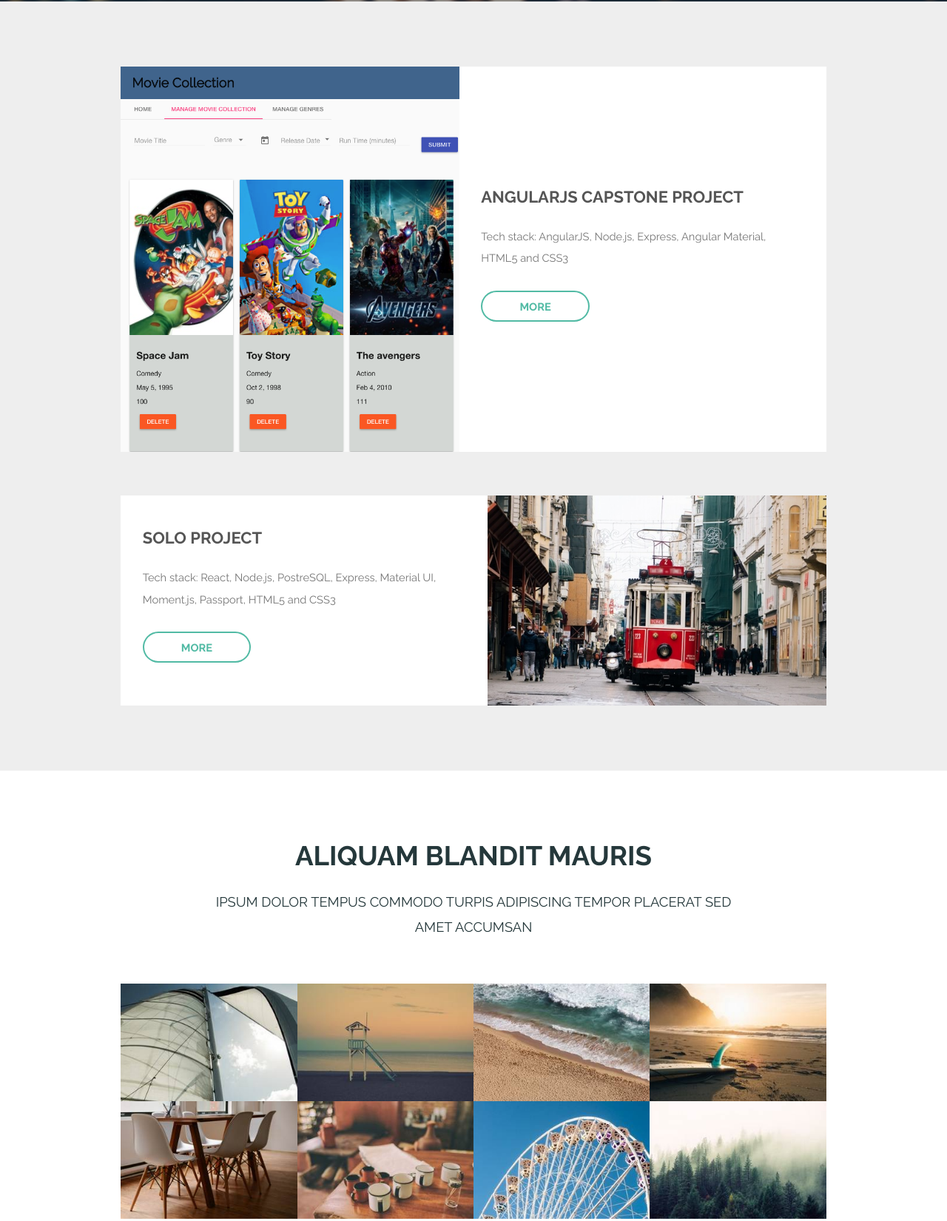
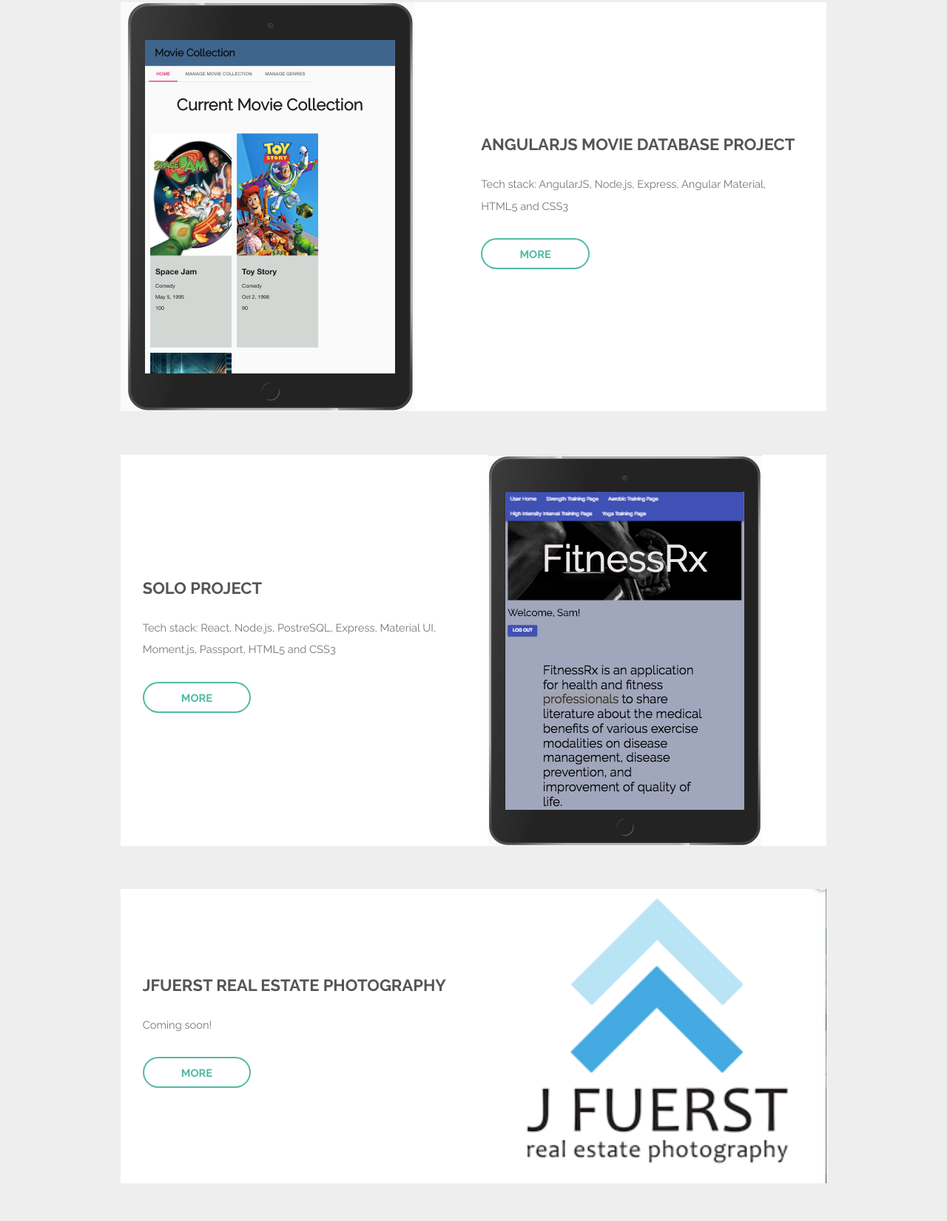
Before and after one commit to samvanderlinden/sam-vanderlinden.github.io, a plain HTML site: page index.html in a window 1280 px wide. Shown: the part 655-2306 px from the top of the page at 74% size. Drawn offline with Linux system fonts and the light colour scheme.

Commit message:
add pictures of projects

```diff
--- a/assets/css/main.css
+++ b/assets/css/main.css
@@ -3883,7 +3883,7 @@
 		background-color: #1E2832;
 		color: rgba(255, 255, 255, 0.75);
 		background-attachment: fixed;
-		background-image: url("images/overlay.png"), url("../../images/banner.jpg");
+		background-image: url("images/overlay.png"), url("../../images/sunset.JPG");
 		background-size: cover;
 		text-align: center;
 	}
--- a/index.html
+++ b/index.html
@@ -19,6 +19,7 @@
 		<!-- Header -->
 			<header id="header" class="alt">
 				<!-- <h1><a href="index.html">Sam Vanderlinden</a></h1> -->
+
 				<a href="#nav">Menu</a>
 			</header>
 
@@ -41,18 +42,18 @@
 					including HTML5, CSS3, Bootstrap, JavaScript, Node.js, Express, AngularJS, React, MongoDB,
 					PostgreSQL, Material UI and Angular Material.
 				</p>
-				<ul class="actions">
+				<!-- <ul class="actions">
 					<li><a href="#" class="button big special">Learn More</a></li>
-				</ul>
+				</ul> -->
 			</section>
 
 		<!-- One -->
 			<section id="one" class="wrapper style1">
 				<div class="inner">
 					<article class="feature left">
-						<span class="image"><img src="images/movieDatabase.png" alt="" /></span>
+						<span class="image"><img src="images/angularCapstone.png" alt="" /></span>
 						<div class="content">
-							<h2>AngularJS capstone project</h2>
+							<h2>AngularJS movie database project</h2>
 							<p>Tech stack: AngularJS, Node.js, Express, Angular Material, HTML5 and CSS3</p>
 							<ul class="actions">
 								<li>
@@ -62,7 +63,7 @@
 						</div>
 					</article>
 					<article class="feature right">
-						<span class="image"><img src="images/pic02.jpg" alt="" /></span>
+						<span class="image"><img src="images/Screen Shot 2018-06-18 at 9.52.59 PM.png" alt="" /></span>
 						<div class="content">
 							<h2>Solo project</h2>
 							<p>Tech stack: React, Node.js, PostreSQL, Express, Material UI, Moment.js, Passport, HTML5 and CSS3</p>
@@ -73,11 +74,23 @@
 							</ul>
 						</div>
 					</article>
+					<article class="feature right">
+							<span class="image"><img src="images/Screen Shot 2018-06-18 at 10.00.00 PM.png" alt="" /></span>
+							<div class="content">
+								<h2>JFuerst Real Estate Photography</h2>
+								<p>Coming soon!</p>
+								<ul class="actions">
+									<li>
+										<a href="#" class="button alt">More</a>
+									</li>
+								</ul>
+							</div>
+						</article>
 				</div>
 			</section>
 
 		<!-- Two -->
-			<section id="two" class="wrapper special">
+			<!-- <section id="two" class="wrapper special">
 				<div class="inner">
 					<header class="major narrow">
 						<h2>Aliquam Blandit Mauris</h2>
@@ -97,10 +110,10 @@
 						<li><a href="#" class="button big alt">Tempus Aliquam</a></li>
 					</ul>
 				</div>
-			</section>
+			</section> -->
 
 		<!-- Three -->
-			<section id="three" class="wrapper style3 special">
+			<!-- <section id="three" class="wrapper style3 special">
 				<div class="inner">
 					<header class="major narrow	">
 						<h2>Magna sed consequat tempus</h2>
@@ -110,7 +123,7 @@
 						<li><a href="#" class="button big alt">Magna feugiat</a></li>
 					</ul>
 				</div>
-			</section>
+			</section> -->
 
 		<!-- Four -->
 			<section id="four" class="wrapper style2 special">
```
Also changed, not shown: images/Screen Shot 2018-06-18 at 10.00.00 PM.png (added), images/Screen Shot 2018-06-18 at 9.52.59 PM.png (added), images/angularCapstone.png (added), images/samVanderlinden2.jpg (added), images/soloProject.png (added), images/sunset.JPG (added), 3 other files.
